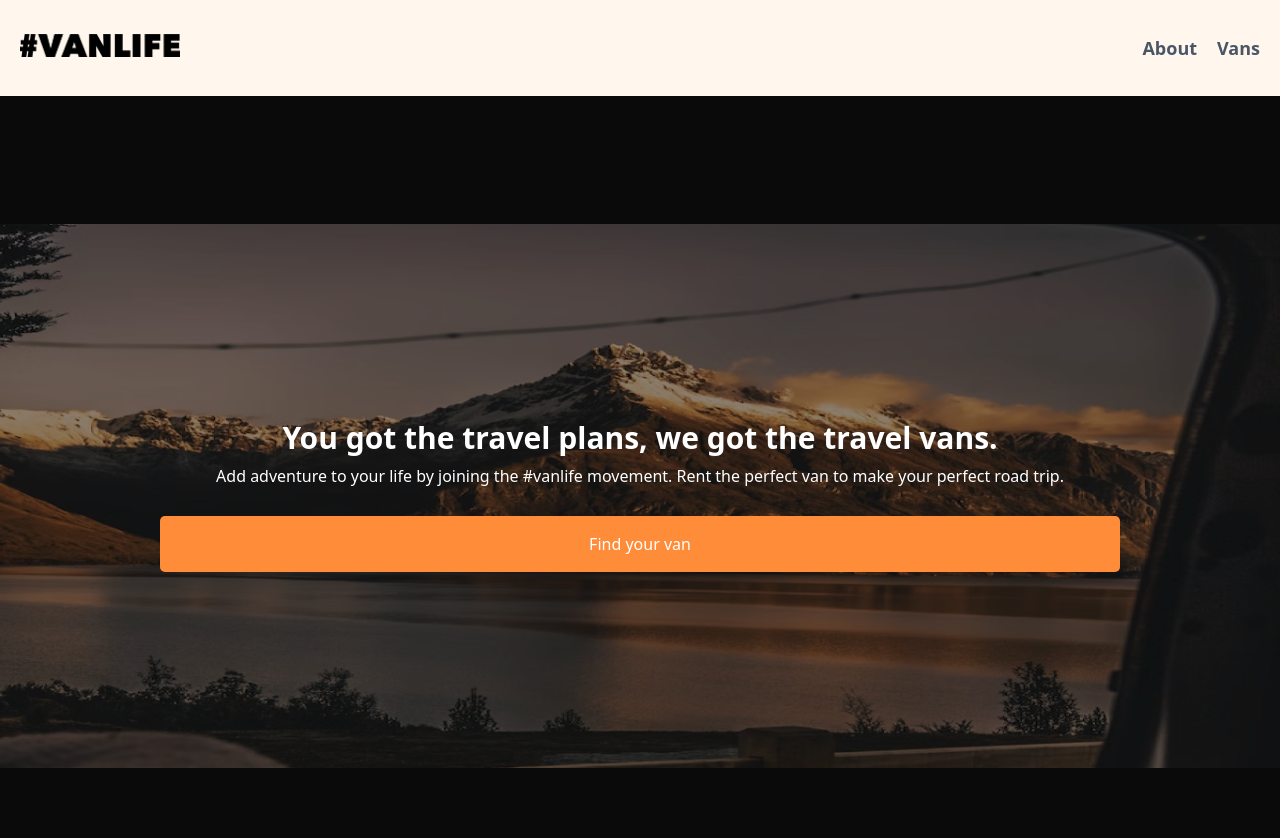
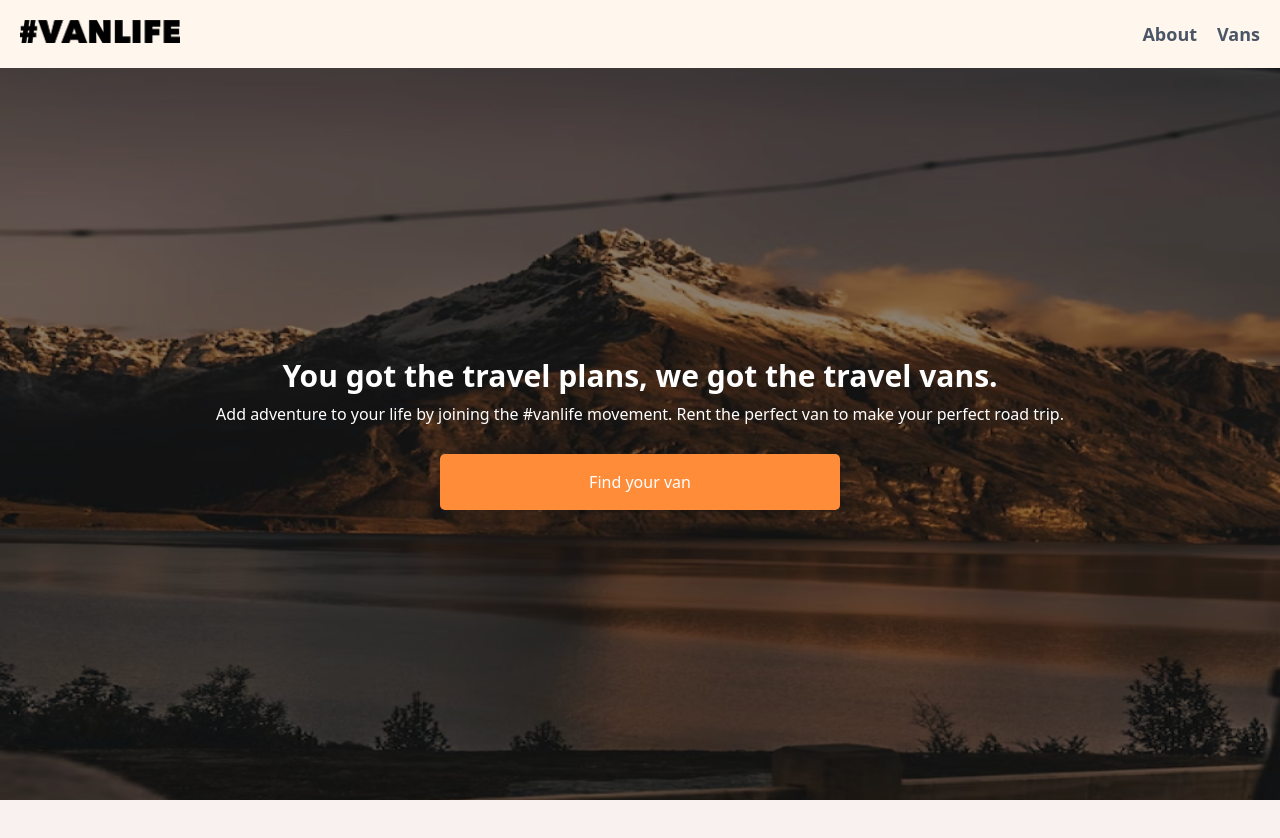
Before and after one commit to bmehdib/vanlife, a React (Vite) app: page / in a window 1280 px wide. Shown: the top 838 px of the page. After the commit the page ends 800 px from the top, so only its background shows below. Built offline with nearby package versions, Linux system fonts and the light colour scheme.

Commit message:
css fixes

```diff
--- a/src/index.css
+++ b/src/index.css
@@ -1,14 +1,12 @@
 @import "tailwindcss";
-
 body {
-  height: 100svh;
-  background-color: rgb(19, 19, 19);
+  background-color: rgb(248, 241, 239);
 }
 .homepage {
   width: 100%;
   height: 100%;
   background: url("../images/bg-main.png");
-  background-size: contain;
+  background-size: cover;
   background-repeat: no-repeat;
   background-position: center;
   position: relative;
--- a/src/main.tsx
+++ b/src/main.tsx
@@ -5,9 +5,9 @@ import AboutPage from "./pages/AboutPage";
 import Logo from "../images/logog.png";
 import { Link } from "react-router";
 createRoot(document.getElementById("root")!).render(
-  <section className="h-svh">
+  <section className="h-dvh overflow-x-hidden flex flex-col">
     <BrowserRouter>
-      <header className="bg-orange-50 w-full h-24 p-5 grid items-center">
+      <header className="bg-orange-50 w-full p-5 grid items-center">
         <nav className="flex justify-between">
           <div>
             <Link to="/">
--- a/src/pages/AboutPage.tsx
+++ b/src/pages/AboutPage.tsx
@@ -4,12 +4,13 @@ export default function AboutPage() {
     <section className="w-screen h-full">
       <div className="w-full">
         <img
-          className="w-full h-[25rem] object-cover object-bottom"
+          style={{ objectPosition: "0 80%" }}
+          className="w-full h-[25rem] object-cover "
           src={bg}
           alt=""
         />
       </div>
-      <div className="text-white grid gap-4 mt-4 ">
+      <div className="text-black grid gap-4 mt-4 ">
         <h2 className="text-3xl font-bold w-3/4 text-center  mx-auto">
           Don’t squeeze in a sedan when you could relax in a van.
         </h2>
@@ -21,7 +22,7 @@ export default function AboutPage() {
           touring the world on 4 wheels.
         </p>
       </div>
-      <div className="text-black  w-3/4 bg-orange-50 mx-auto p-8 rounded-xl">
+      <div className="text-black  w-3/4 bg-orange-300 mx-auto p-8 rounded-xl">
         <p className="text-xl max-w-60 mb-5">
           Your destination is waiting. Your van is ready.
         </p>
--- a/src/pages/HomePage.tsx
+++ b/src/pages/HomePage.tsx
@@ -10,7 +10,9 @@ export default function HomePage() {
             Add adventure to your life by joining the #vanlife movement. Rent
             the perfect van to make your perfect road trip.
           </p>
-          <button className="btn w-3/4 mt-5">Find your van</button>
+          <button className="btn w-3/4 max-w-[25rem] mt-5">
+            Find your van
+          </button>
         </div>
       </main>
     </section>
```
